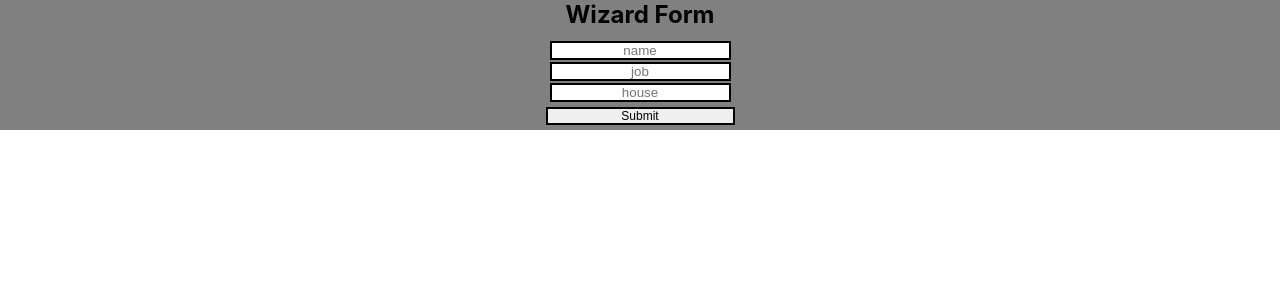
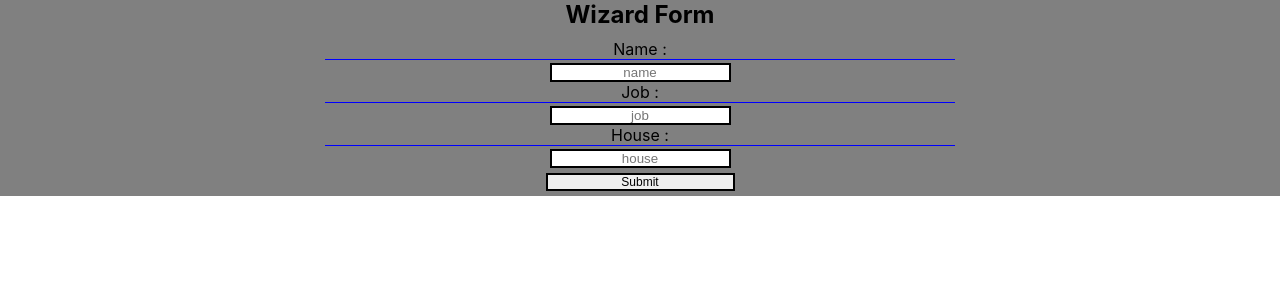
Before and after one commit to rsamhollyer/react-wizard-form, a React (Create React App) app: page / in a window 1280 px wide. Shown: the top 300 px of the page. Built offline with nearby package versions, Linux system fonts and the light colour scheme.

Commit message:
updated app

```diff
--- a/src/Components/WizardForm.jsx
+++ b/src/Components/WizardForm.jsx
@@ -8,13 +8,17 @@ const WizardForm = (props) => {
 		<section className="wizard-form-section">
 			<h1>Wizard Form</h1>
 			<form className="wizard-form">
-				<label htmlFor="wizard-name">
+				<div className="form-group">
+					<label className="form-label" htmlFor="wizard-name">
+						Name :
+					</label>
+
 					<input
 						className="input-tag"
 						placeholder="name"
 						onChange={(e) => {
 							let valueTarget = e.target.value;
-							console.log("Name value", valueTarget);
+							console.log("Name value :", valueTarget);
 							setName(valueTarget);
 						}}
 						id="wizard-name"
@@ -22,15 +26,17 @@ const WizardForm = (props) => {
 						type="text"
 						value={name}
 					/>
-				</label>
-
-				<label htmlFor="wizard-job">
+				</div>
+				<div className="form-group">
+					<label className="form-label" htmlFor="wizard-job">
+						Job :
+					</label>
 					<input
 						className="input-tag"
 						placeholder="job"
 						onChange={(e) => {
 							let valueTarget = e.target.value;
-							console.log("Name value", valueTarget);
+							console.log("Job value :", valueTarget);
 							setJob(valueTarget);
 						}}
 						id="wizard-job"
@@ -38,15 +44,17 @@ const WizardForm = (props) => {
 						type="text"
 						value={job}
 					/>
-				</label>
-
-				<label htmlFor="wizard-house">
+				</div>
+				<div className="form-group">
+					<label className="form-label" htmlFor="wizard-house">
+						House :
+					</label>
 					<input
 						className="input-tag"
 						placeholder="house"
 						onChange={(e) => {
 							let valueTarget = e.target.value;
-							console.log("Name value", valueTarget);
+							console.log("House value :", valueTarget);
 							setHouse(valueTarget);
 						}}
 						id="wizrd-house"
@@ -54,7 +62,7 @@ const WizardForm = (props) => {
 						type="text"
 						value={house}
 					/>
-				</label>
+				</div>
 				<input className="submit-form" type="submit" value="Submit" />
 			</form>
 		</section>
--- a/src/index.css
+++ b/src/index.css
@@ -28,11 +28,24 @@ code {
 	margin: 5px;
 	padding: 5px;
 	justify-content: space-between;
+	align-items: center;
+}
+
+.form-group {
+	display: flex;
+	flex-direction: column;
+	width: 50%;
+}
+
+.form-label {
+	margin-bottom: 3px;
+	border-bottom: 0.5px solid blue;
 }
 
 .input-tag {
 	border: 2px black solid;
 	text-align: center;
+	align-self: center;
 }
 
 .submit-form {
```
